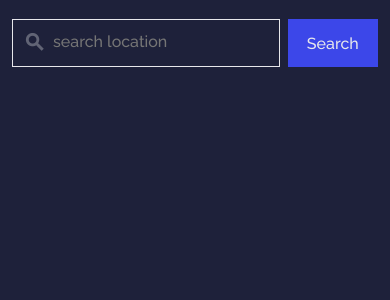
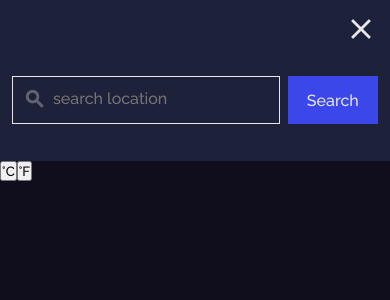
Before and after one commit to Packman700/react-weather-app, a React (Create React App) app: page / in a window 390 px wide. Shown: the top 300 px of the page. Built offline with nearby package versions, Linux system fonts and the light colour scheme.

Commit message:
[style] Create StyledButtonTemplate.js and improved responsive display

```diff
--- a/src/components/SelectPlace.js
+++ b/src/components/SelectPlace.js
@@ -1,17 +1,18 @@
 import React from 'react'
 import Button from "styled-components/buttons/Button";
 import FormatInputText from "styled-components/input/InputText";
-import FlexRowCenter from "styled-components/position/FlexAlign";
+import FlexRowCenter from "styled-components/position/FlexRowCenter";
 import FlexColumnCenter from "styled-components/position/FlexColumnCenter";
 import Small from "styled-components/small/Small";
 import FreeSpace from "styled-components/position/FreeSpace";
 import Ul from "styled-components/ul/Ul";
 import CityListItem from "styled-components/li/CityListItem";
+import CloseButton from "../styled-components/buttons/CloseButton";
 
 class SelectPlace extends React.Component{
     state = {
         startSearch: false,
-        numberCitiesToShow: 6
+        numberCitiesToShow: 5
     }
 
     generatePlacesList = () => {
@@ -59,8 +60,12 @@ class SelectPlace extends React.Component{
 
         return (
             <FlexColumnCenter width="366px" >
+                <FlexRowCenter mb="26px" justifyContent="flex-end">
+                    <CloseButton />
+                </FlexRowCenter>
+
                 {/* SEARCH ENGINE */}
-                <FlexRowCenter width="366px" mb="25px">
+                <FlexRowCenter mb="25px">
                     {/* todo add validation (look input isn't empty) before send */}
                     <FormatInputText searchIcon>
                         <input
--- a/src/layout/Layout.js
+++ b/src/layout/Layout.js
@@ -40,10 +40,15 @@ const GlobalStyle = createGlobalStyle`
 
 const StyleWrapper = styled.div`
   display: flex;
-
   min-height: 100vh;
   min-width: 100vw;
   background-color: ${({theme}) => theme.colors.primaryDark};
+
+  @media ${({theme}) => theme.breakPoints.smallScreen} {
+    & {
+      flex-direction: column;
+    }
+  }
 `
 
 const Layout = ({children}) => (
--- a/src/styled-components/StyledAside.js
+++ b/src/styled-components/StyledAside.js
@@ -5,7 +5,7 @@ const StyledAside = styled(FlexColumnCenter)`
 
   width: ${({theme}) => theme.widths.asideWidth};
   background-color: ${({theme}) => theme.colors.primaryLight};
-  padding: 19px calc(100%/25);
+  padding: 12px calc(100%/25) 0 calc(100%/25);
 
   @media ${({theme}) => theme.breakPoints.smallScreen}{
     &{
--- a/src/styled-components/StyledMain.js
+++ b/src/styled-components/StyledMain.js
@@ -3,6 +3,11 @@ import styled from "styled-components";
 const StyledMain = styled.main`
   width: calc(100vw - ${({theme}) => theme.widths.asideWidth});
 
+  @media ${({theme}) => theme.breakPoints.smallScreen}{
+    &{
+      width: 100vw;
+    }
+  }
 `
 
 export default StyledMain
--- a/src/styled-components/buttons/Button.js
+++ b/src/styled-components/buttons/Button.js
@@ -1,19 +1,11 @@
 import styled from "styled-components";
+import styledButtonTemplate from "./StyledButtonTemplate";
 
-const Button = styled.button`
+const Button = styled(styledButtonTemplate)`
   // Default button
   height: 48px;
-
-  cursor: pointer;
-  font-size: 16px;
-  font-weight: ${({theme}) => theme.fonts.weight.thin};
   padding: 0.8em 1.2em;
-  border: transparent 0 solid;
-  color: ${({theme}) => theme.colors.white};
   background: ${({theme}) => theme.colors.asideBtnBackgroundAlt};
 `
-// ${props => props.blue && css`
-//   background: white;
-//   color: black;
-// `}
+
 export default Button
--- /dev/null
+++ b/src/styled-components/buttons/CloseButton.js
@@ -0,0 +1,13 @@
+import styled from "styled-components";
+import styledButtonTemplate from "./StyledButtonTemplate";
+
+const CloseButton = styled(styledButtonTemplate)`
+  ::before{
+    font-family: 'Material Icons', 'Raleway', sans-serif;
+    font-size: 34px;
+    font-weight: 300;
+    content: "close";
+  }
+`
+
+export default CloseButton
--- /dev/null
+++ b/src/styled-components/buttons/StyledButtonTemplate.js
@@ -0,0 +1,12 @@
+import styled from "styled-components";
+
+const styledButtonTemplate = styled.button`
+  cursor: pointer;
+  font-size: 16px;
+  font-weight: ${({theme}) => theme.fonts.weight.thin};
+  border: transparent 0 solid;
+  color: ${({theme}) => theme.colors.white};
+  background: transparent;
+`
+
+export default styledButtonTemplate
--- a/src/styled-components/li/CityListItem.js
+++ b/src/styled-components/li/CityListItem.js
@@ -12,6 +12,7 @@ const CityListItem = styled.li`
 
   font-weight: 100;
   font-size: 19px;
+  cursor: pointer;
 
   :hover {
     border: 1px solid ${({theme}) => theme.colors.grayDark};
--- a/src/styled-components/position/FlexAlign.js
+++ b/src/styled-components/position/FlexRowCenter.js
@@ -4,8 +4,9 @@ const FlexRowCenter = styled.div`
   display: flex;
   flex-direction: row;
   align-items: center;
-  justify-content: space-between;
-  width: ${({width}) => width ? width : 'auto'};
+  justify-content: ${({justifyContent}) => justifyContent ? justifyContent : "space-between"};
+
+  width: ${({width}) => width ? width : '100%'};
   margin-bottom: ${({mb}) => mb ? mb : 0};
 `
 
```
Also changed, not shown: src/styled-components/input/InputText.js (line endings or trailing spaces).
